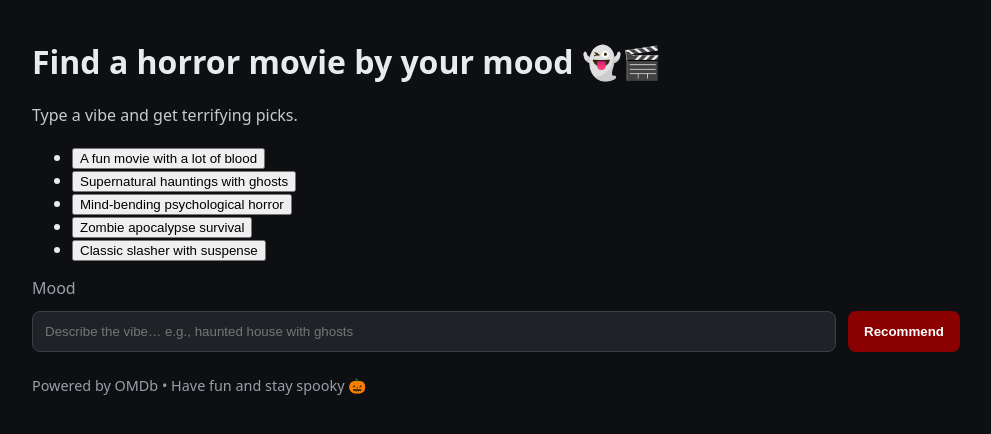
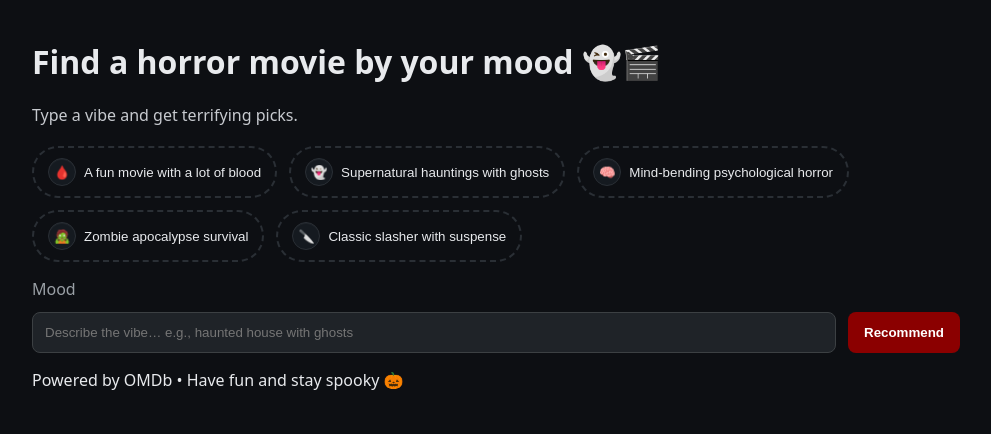
Before and after one commit to mbottoni/terror-reco, a FastAPI app: page / in a window 1280 px wide. Shown: the top 434 px of the page, without its empty margins (144-1135 px from the left). Run offline with FastAPI, Linux system fonts and the light colour scheme.

Commit message:
init checkpoiiint

```diff
--- a/app/templates/index.html
+++ b/app/templates/index.html
@@ -12,11 +12,11 @@
 		<p class="tagline">Type a vibe and get terrifying picks.</p>
 
 		<ul class="examples">
-			<li><button class="example" onclick="pickMood('A fun movie with a lot of blood')">A fun movie with a lot of blood</button></li>
-			<li><button class="example" onclick="pickMood('Supernatural hauntings with ghosts')">Supernatural hauntings with ghosts</button></li>
-			<li><button class="example" onclick="pickMood('Mind-bending psychological horror')">Mind-bending psychological horror</button></li>
-			<li><button class="example" onclick="pickMood('Zombie apocalypse survival')">Zombie apocalypse survival</button></li>
-			<li><button class="example" onclick="pickMood('Classic slasher with suspense')">Classic slasher with suspense</button></li>
+			<li><button class="example" onclick="pickMood('A fun movie with a lot of blood')"><span class="icon">🩸</span><span class="label">A fun movie with a lot of blood</span></button></li>
+			<li><button class="example" onclick="pickMood('Supernatural hauntings with ghosts')"><span class="icon">👻</span><span class="label">Supernatural hauntings with ghosts</span></button></li>
+			<li><button class="example" onclick="pickMood('Mind-bending psychological horror')"><span class="icon">🧠</span><span class="label">Mind-bending psychological horror</span></button></li>
+			<li><button class="example" onclick="pickMood('Zombie apocalypse survival')"><span class="icon">🧟</span><span class="label">Zombie apocalypse survival</span></button></li>
+			<li><button class="example" onclick="pickMood('Classic slasher with suspense')"><span class="icon">🔪</span><span class="label">Classic slasher with suspense</span></button></li>
 		</ul>
 
 		<form action="/loading" method="get" class="search-form">
```
Also changed, not shown: app/static/styles.css (+1 -1 lines).
